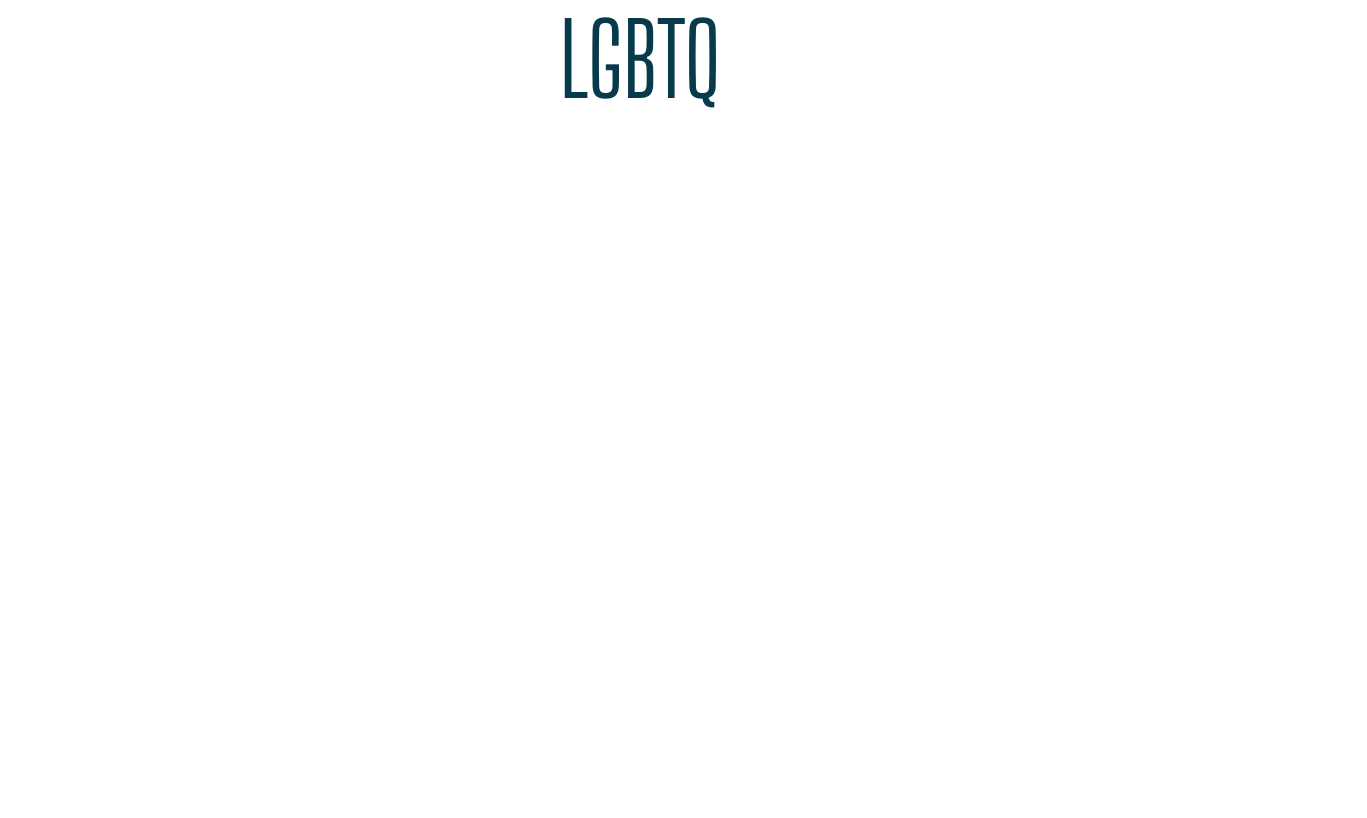
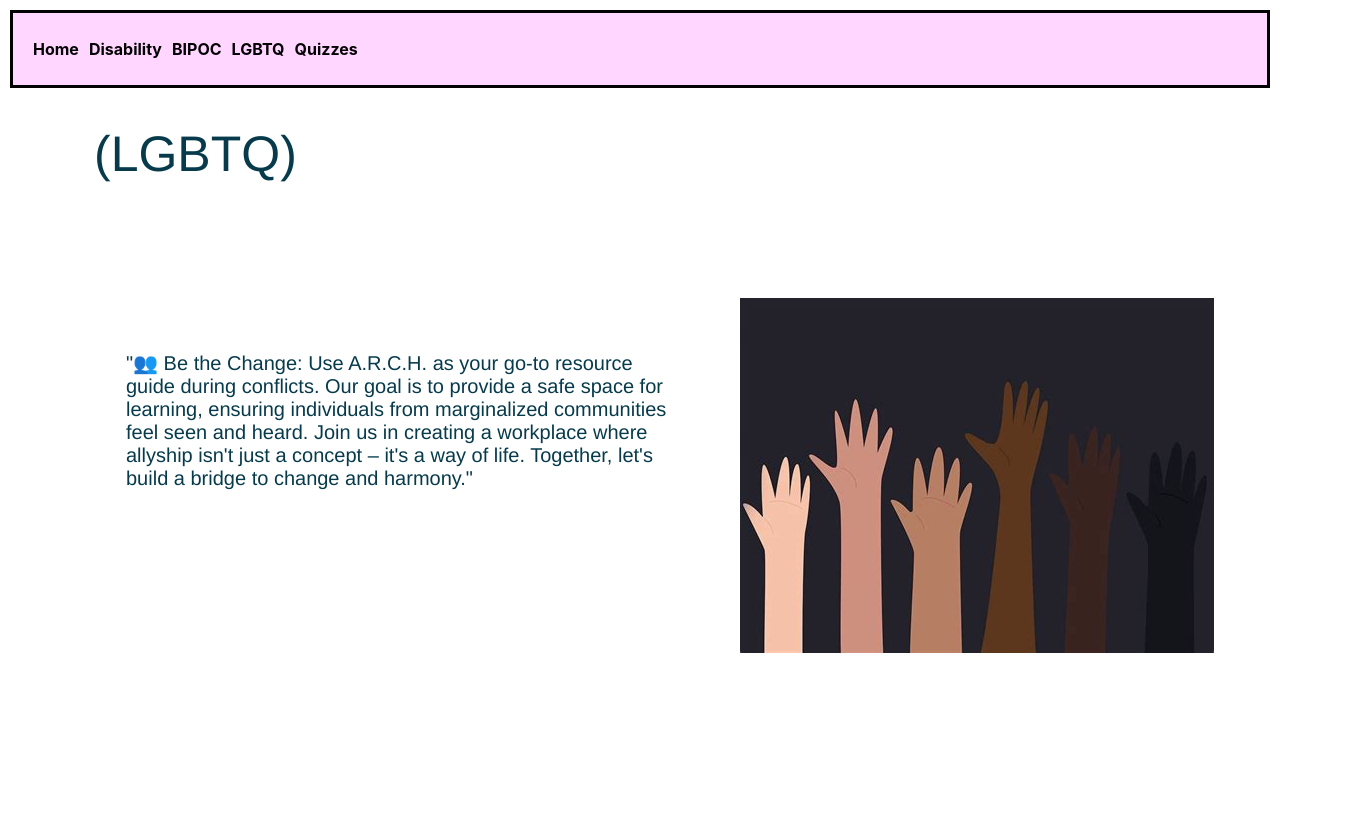
Before and after one commit to AdassaC/ARCH, a React (Create React App) app in the folder arch/: page /lgbtq in a window 1280 px wide. Shown: the top 818 px of the page, 1367 px wide, since content can reach past the window. Built offline with nearby package versions, Linux system fonts and the light colour scheme.

Commit message:
update template for disability, LGBTQ

```diff
--- a/arch/src/components/disability.js
+++ b/arch/src/components/disability.js
@@ -1,14 +1,49 @@
 // Using the components in another file or component
 import React from 'react';
+import "../styles/bipoc.css";
+import Navbar from "./navbar";
+import Placeholder from "../resources/bipoc_hero.jpeg";
 
 
 const Disability = () => {
   return (
     <div>
-        <h1>
-            Disability
-        </h1>
-    </div>
+			<Navbar />
+			<div className="content-template">
+				<div className="div">
+					<div className="overlap3">
+						<div className="resources">RESOURCES</div>
+						<h3 >
+							Informative and Educational Resources
+						</h3>
+						{/* <p>
+						https://poorvucenter.yale.edu/ImplicitBiasAwareness
+						</p>
+						<p>
+						https://www.psychologytoday.com/us/blog/culturally-speaking/201711/are-racial-
+						</p> */}
+
+					</div>
+					<div className="group">
+						<p className="p">
+							"👥 Be the Change:
+							Use A.R.C.H. as your go-to resource guide during conflicts. Our goal is to provide a safe space for learning, ensuring individuals from marginalized communities feel seen and heard.
+							Join us in creating a workplace where allyship isn't just a concept – it's a way of life. Together, let's build a bridge to change and harmony."
+            			</p>
+
+          </div>
+          <img src={Placeholder} alt="placeholder"/>
+				</div>
+				<div className="group-2" />
+				<div className="text-wrapper-13"> Disability</div>
+				<div className="overlap-wrapper">
+					<div className="overlap-2">
+						<div className="challenges">CHALLENGES</div>
+
+					</div>
+				</div>
+			</div>
+		</div>
   );
 };
 
--- a/arch/src/components/lgbtq.js
+++ b/arch/src/components/lgbtq.js
@@ -1,13 +1,48 @@
 // Using the components in another file or component
-import React from 'react';
+import React from "react";
+import "../styles/bipoc.css";
+import Navbar from "./navbar";
+import Placeholder from "../resources/bipoc_hero.jpeg";
 
 const LGBTQ = () => {
   return (
     <div>
-        <h1>
-            LGBTQ
-        </h1>
-    </div>
+			<Navbar />
+			<div className="content-template">
+				<div className="div">
+					<div className="overlap3">
+						<div className="resources">RESOURCES</div>
+						<h3 >
+							Informative and Educational Resources
+						</h3>
+						{/* <p>
+						https://poorvucenter.yale.edu/ImplicitBiasAwareness
+						</p>
+						<p>
+						https://www.psychologytoday.com/us/blog/culturally-speaking/201711/are-racial-
+						</p> */}
+
+					</div>
+					<div className="group">
+						<p className="p">
+							"👥 Be the Change:
+							Use A.R.C.H. as your go-to resource guide during conflicts. Our goal is to provide a safe space for learning, ensuring individuals from marginalized communities feel seen and heard.
+							Join us in creating a workplace where allyship isn't just a concept – it's a way of life. Together, let's build a bridge to change and harmony."
+            			</p>
+
+          </div>
+          <img src={Placeholder} alt="placeholder"/>
+				</div>
+				<div className="group-2" />
+				<div className="text-wrapper-13"> (LGBTQ)</div>
+				<div className="overlap-wrapper">
+					<div className="overlap-2">
+						<div className="challenges">CHALLENGES</div>
+
+					</div>
+				</div>
+			</div>
+		</div>
   );
 };
 
```
